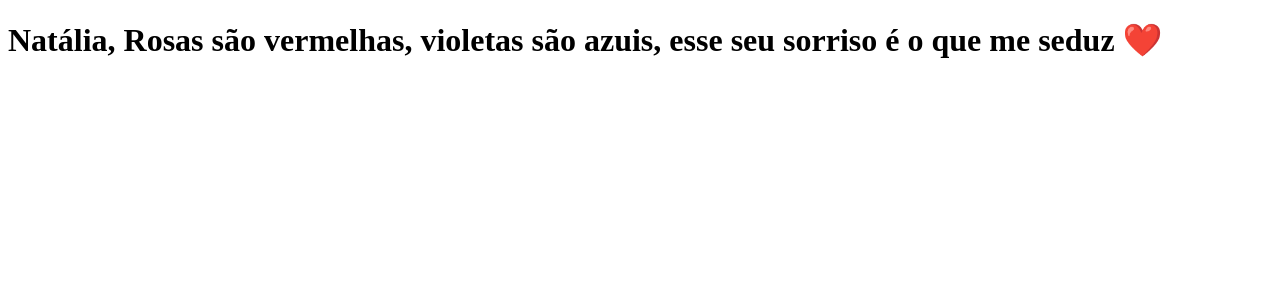
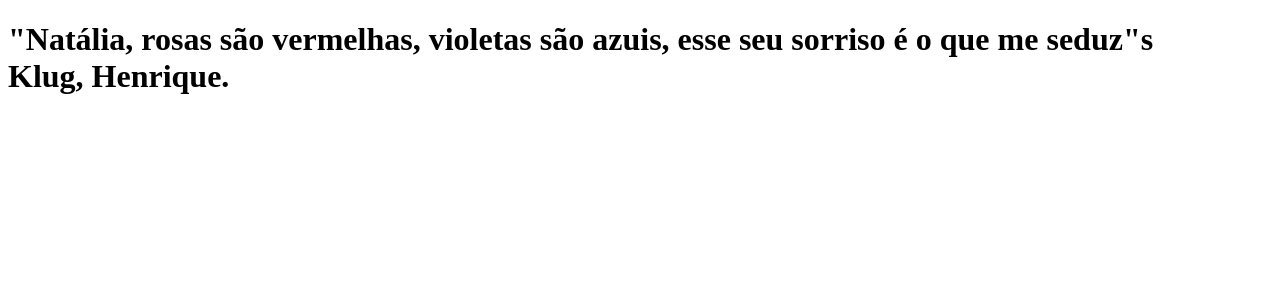
Before and after one commit to Hklug001/clone-tabnews, a Next.js app: page / in a window 1280 px wide. Shown: the top 300 px of the page. Built offline with nearby package versions, Linux system fonts and the light colour scheme.

Commit message:
FEAT change message

```diff
--- a/pages/index.js
+++ b/pages/index.js
@@ -1,5 +1,10 @@
 function Home(){
-    return <h1>Natália, Rosas são vermelhas, violetas são azuis, esse seu sorriso é o que me seduz ❤️</h1>
+    return (
+      <h1>
+        "Natália, rosas são vermelhas, violetas são azuis, esse seu sorriso é o
+        que me seduz"s<br/> Klug, Henrique.
+      </h1>
+    );
 }
 
 export default Home
```
